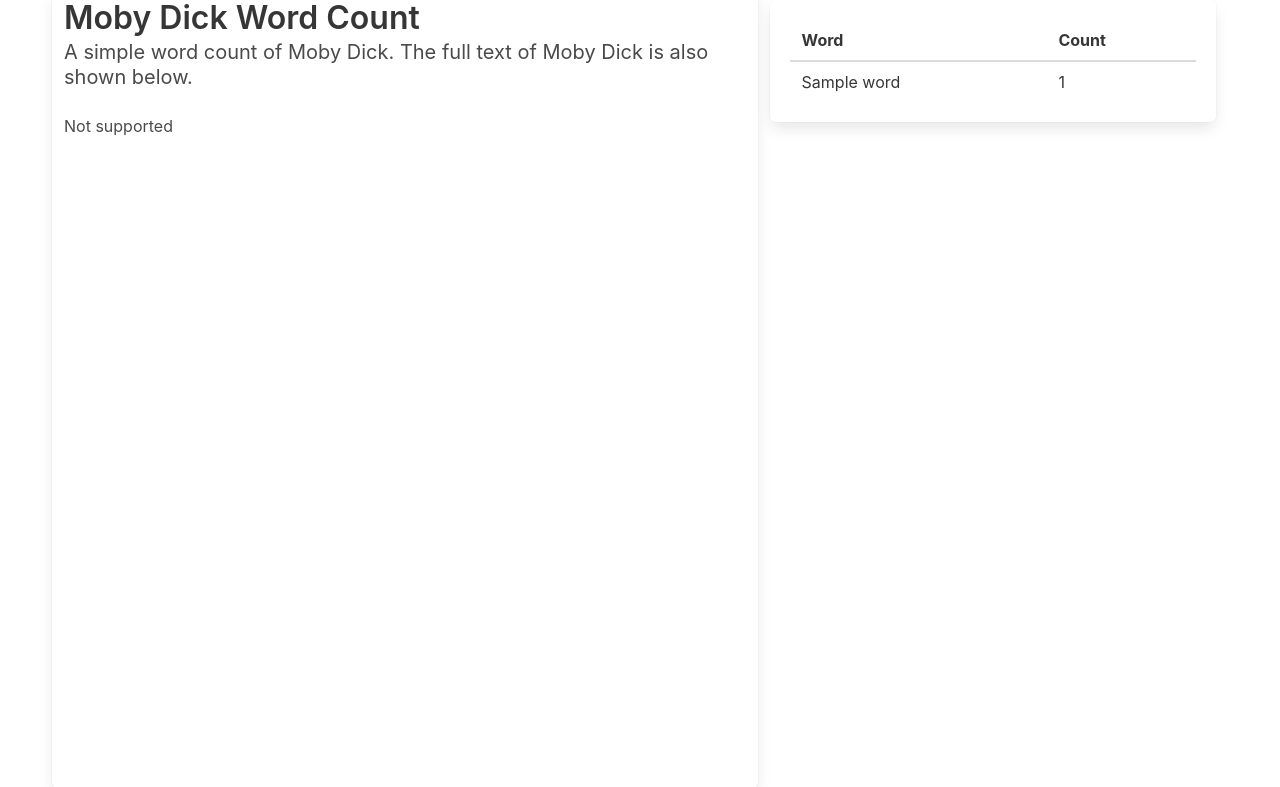
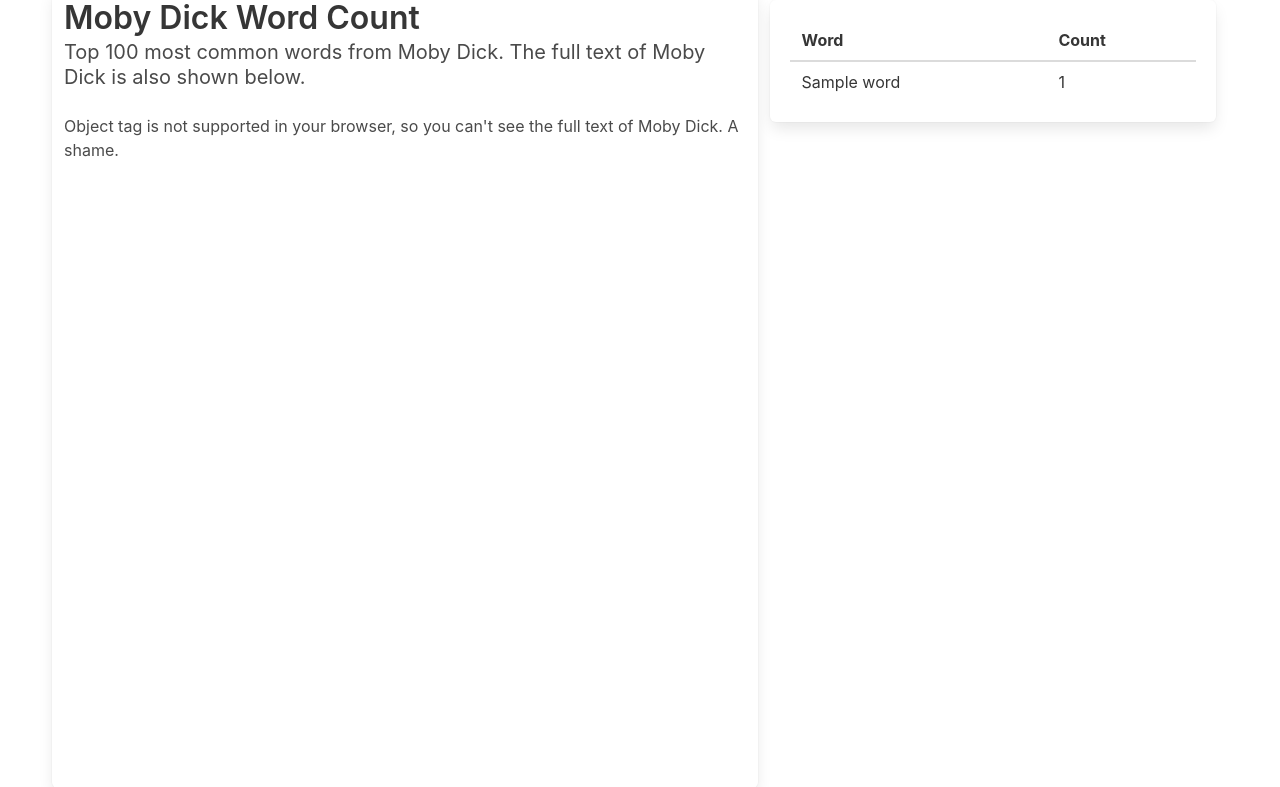
Before and after one commit to Yarles404/moby-dick-word-count-app, a Flask app: template app/templates/word_count.html in a window 1280 px wide. Shown: the top 787 px of the page. Run offline with Flask 2, Linux system fonts and the light colour scheme; the template is opened without the code that fills it: most values are stand-ins (such as "Sample title", 1, 10 or a date in 2020); parts of the project's set-up code (start-up, migrations or seed data) failed here and were passed over; some libraries are stand-ins or nearby versions.

Commit message:
updated subtitle

```diff
--- a/app/templates/word_count.html
+++ b/app/templates/word_count.html
@@ -5,9 +5,9 @@
     <div class="columns">
         <div class="column is-three-fifths box" style="height:100vh">
             <h1 class="title">Moby Dick Word Count</h1>
-            <p class="subtitle">A simple word count of Moby Dick. The full text of Moby Dick is also shown below.</p>
+            <p class="subtitle">Top 100 most common words from Moby Dick. The full text of Moby Dick is also shown below.</p>
             <object data="{{ url_for('static', filename='corpus/mobydick.txt') }}" width="100%" height="80%%">
-                Not supported
+                Object tag is not supported in your browser, so you can't see the full text of Moby Dick. A shame.
             </object>
         </div>
         <div class="column">
```
